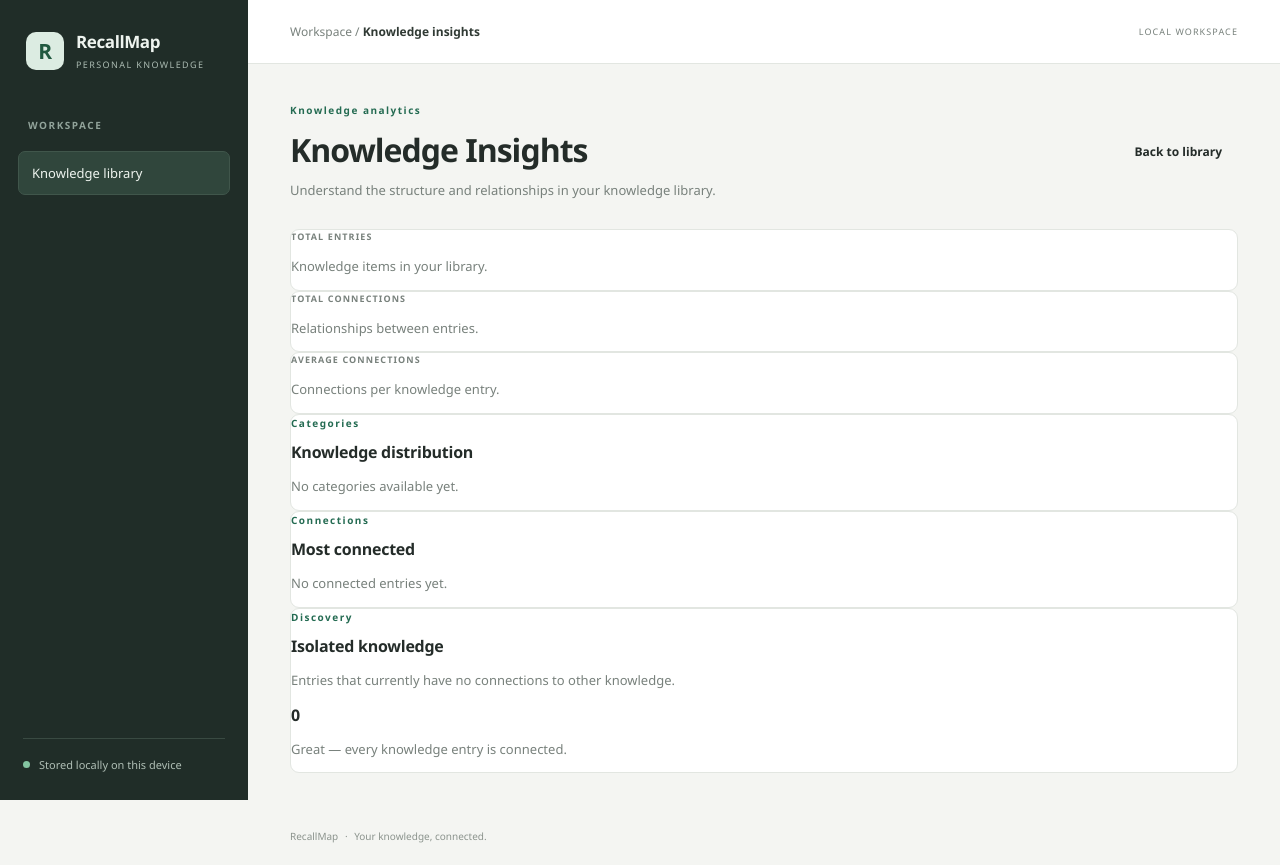
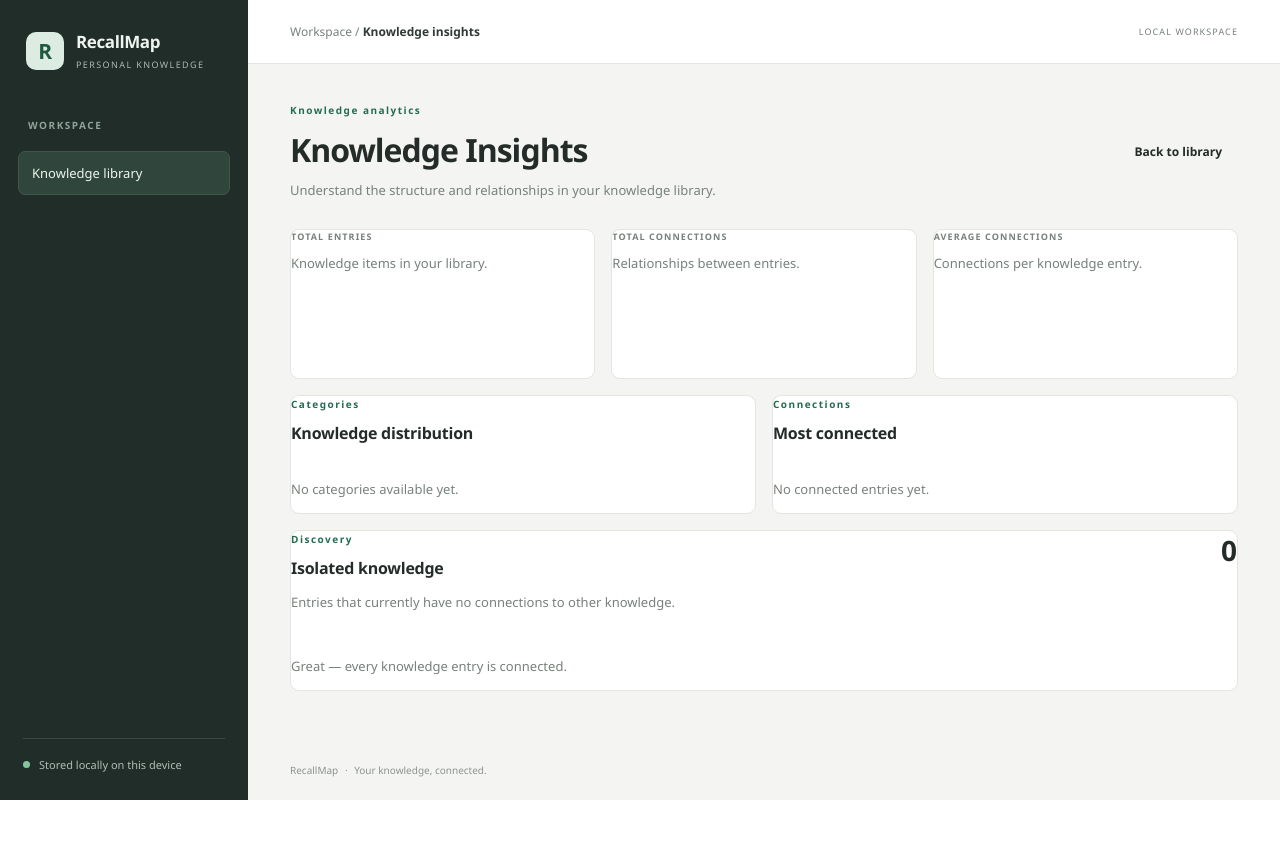
Before and after one commit to karthik-k11/RecallMap, a Flask app: template templates/insights.html in a window 1280 px wide. After the commit the page ends 800 px from the top, so only its background shows below. Run offline with Flask 3, Linux system fonts and the light colour scheme; the template is opened without the code that fills it, so the values that code supplies are empty.

Commit message:
Style added

```diff
--- a/static/style.css
+++ b/static/style.css
@@ -367,3 +367,261 @@ input:focus, textarea:focus, select:focus {
     .danger-zone { align-items: flex-start; flex-direction: column; }
     .footer { padding: 0 15px 20px; }
 }
+
+
+.connection-list {
+    display: grid;
+    gap: 12px;
+    margin-top: 16px;
+}
+
+.connection-item {
+    display: flex;
+    align-items: center;
+    justify-content: space-between;
+    gap: 16px;
+    padding: 16px;
+    border: 1px solid var(--border-color, #deded6);
+    border-radius: 10px;
+}
+
+.connection-item p {
+    margin: 5px 0 0;
+}
+
+.connection-item a {
+    color: inherit;
+    text-decoration: none;
+}
+
+.connection-item a:hover {
+    text-decoration: underline;
+}
+
+.connection-search {
+    display: flex;
+    gap: 10px;
+    margin: 8px 0 18px;
+}
+
+.connection-search input {
+    flex: 1;
+    min-width: 0;
+}
+
+.detail-section select,
+.detail-section input {
+    max-width: 100%;
+    padding: 10px 12px;
+    border: 1px solid var(--border-color, #deded6);
+    border-radius: 8px;
+    font: inherit;
+}
+
+.detail-section select {
+    display: block;
+    width: 100%;
+    margin: 8px 0 12px;
+}
+
+@media (max-width: 600px) {
+    .connection-item {
+        align-items: flex-start;
+        flex-direction: column;
+    }
+
+    .connection-search {
+        flex-direction: column;
+    }
+}
+
+.graph-panel {
+    overflow: hidden;
+}
+
+.graph-toolbar {
+    display: flex;
+    gap: 32px;
+    padding-bottom: 18px;
+    border-bottom: 1px solid var(--border-color, #deded6);
+}
+
+.graph-toolbar strong {
+    font-size: 20px;
+    margin-right: 5px;
+}
+
+.knowledge-graph {
+    width: 100%;
+    min-height: 560px;
+    overflow-x: auto;
+    cursor: pointer;
+}
+
+.knowledge-graph canvas {
+    display: block;
+    max-width: 100%;
+}
+
+.graph-stats {
+    display: flex;
+    gap: 28px;
+}
+
+.graph-controls {
+    display: flex;
+    align-items: center;
+    gap: 8px;
+    margin-left: auto;
+}
+
+.graph-controls .button {
+    min-width: 42px;
+}
+
+#zoom-level {
+    min-width: 52px;
+    text-align: center;
+    font-size: 13px;
+    font-weight: 600;
+}
+
+.graph-legend {
+    display: flex;
+    align-items: center;
+    gap: 8px;
+    margin: 16px 0;
+    font-size: 13px;
+}
+
+.legend-node {
+    width: 12px;
+    height: 12px;
+    border-radius: 50%;
+    background: #20231f;
+    display: inline-block;
+}
+
+.legend-line {
+    width: 28px;
+    height: 2px;
+    background: #8b8f87;
+    display: inline-block;
+    margin-left: 12px;
+}
+
+@media (max-width: 700px) {
+    .graph-toolbar {
+        flex-direction: column;
+    }
+
+    .graph-controls {
+        margin-left: 0;
+        flex-wrap: wrap;
+    }
+
+    .graph-legend {
+        flex-wrap: wrap;
+    }
+}
+
+.insight-grid {
+    display: grid;
+    grid-template-columns: repeat(3, 1fr);
+    gap: 16px;
+    margin-bottom: 16px;
+}
+
+.insight-card {
+    min-height: 150px;
+}
+
+.insight-card strong {
+    display: block;
+    margin: 10px 0 4px;
+    font-size: 34px;
+    line-height: 1;
+}
+
+.insight-card p {
+    margin: 0;
+}
+
+.insight-columns {
+    display: grid;
+    grid-template-columns: repeat(2, 1fr);
+    gap: 16px;
+    margin-bottom: 16px;
+}
+
+.section-heading {
+    display: flex;
+    align-items: flex-start;
+    justify-content: space-between;
+    gap: 20px;
+    margin-bottom: 18px;
+}
+
+.section-heading h2 {
+    margin: 4px 0;
+}
+
+.insight-list {
+    display: grid;
+    gap: 8px;
+}
+
+.insight-row {
+    display: flex;
+    align-items: center;
+    justify-content: space-between;
+    gap: 16px;
+    padding: 12px 14px;
+    border: 1px solid var(--border-color, #deded6);
+    border-radius: 8px;
+}
+
+.insight-link {
+    color: inherit;
+    text-decoration: none;
+}
+
+.insight-link:hover {
+    text-decoration: underline;
+}
+
+.isolated-panel {
+    margin-bottom: 16px;
+}
+
+.isolated-count {
+    font-size: 28px;
+}
+
+.isolated-list {
+    display: grid;
+    gap: 8px;
+}
+
+.isolated-item {
+    display: flex;
+    align-items: center;
+    justify-content: space-between;
+    gap: 16px;
+    padding: 13px 14px;
+    border: 1px solid var(--border-color, #deded6);
+    border-radius: 8px;
+    color: inherit;
+    text-decoration: none;
+}
+
+.isolated-item:hover {
+    text-decoration: underline;
+}
+
+@media (max-width: 800px) {
+    .insight-grid,
+    .insight-columns {
+        grid-template-columns: 1fr;
+    }
+}
```
